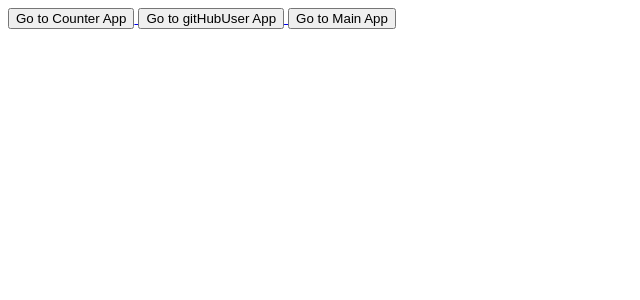
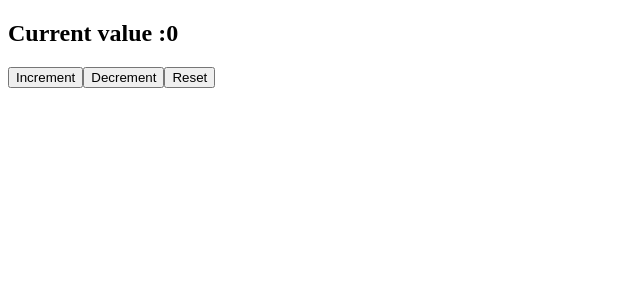
Before and after one commit to MuciFrancesco/react-exercises, a React (Create React App) app: page / in a window 1280 px wide. Shown: the top 300 px of the page, without its empty margins (0-640 px from the left). Built offline with nearby package versions, Linux system fonts and the light colour scheme.

Commit message:
redux-01

```diff
--- a/package.json
+++ b/package.json
@@ -3,13 +3,16 @@
   "version": "0.1.0",
   "private": true,
   "dependencies": {
+    "@reduxjs/toolkit": "^1.8.2",
     "@testing-library/jest-dom": "^5.16.4",
     "@testing-library/react": "^13.2.0",
     "@testing-library/user-event": "^13.5.0",
     "react": "^18.1.0",
     "react-dom": "^18.1.0",
+    "react-redux": "^8.0.2",
     "react-router-dom": "^6.3.0",
     "react-scripts": "5.0.1",
+    "redux": "^4.2.0",
     "swr": "^1.3.0",
     "web-vitals": "^2.1.4"
   },
--- a/src/App.js
+++ b/src/App.js
@@ -1,21 +1,10 @@
 import React from "react";
-import { Link } from "react-router-dom";
+import Counter from "./Counter";
 
 function App() {
   return (
     <div className='App'>
-      <Link to='/counter'>
-        {" "}
-        <button>Go to Counter App</button>
-      </Link>
-      <Link to='user'>
-        {" "}
-        <button>Go to gitHubUser App</button>
-      </Link>
-      <Link to='/'>
-        {" "}
-        <button>Go to Main App</button>
-      </Link>
+      <Counter />
     </div>
   );
 }
--- a/src/Counter.js
+++ b/src/Counter.js
@@ -1,26 +1,27 @@
 import React from "react";
-import { Link } from "react-router-dom";
-import useCounter from "./useCounter";
+import { useSelector, useDispatch } from "react-redux";
+import counterState from "./state/CounterReducer";
 
-function Counter({ initialValue = 0 }) {
-  const { counter, counterIncrement, counterDecrement, counterReset } =
-    useCounter(initialValue);
+function Counter() {
+  const counter = useSelector((state) => state.counter);
+  const dispach = useDispatch();
+
+  const handleCounterIncrement = () => {
+    dispach(counterState.actions.increment(1));
+  };
+  const handleCounterDecrement = () => {
+    dispach(counterState.actions.decrement(1));
+  };
+  const handleCounterReset = () => {
+    dispach(counterState.actions.reset());
+  };
 
   return (
     <div>
-      <h2>Counter:{counter}</h2>
-      <button onClick={counterIncrement}>Increment</button>
-      <button onClick={counterDecrement}>Decrement</button>
-      <button onClick={counterReset}>Reset</button>
-      <Link to='user:username'>
-        <button>Go to gitHubUser App</button>
-      </Link>
-      <Link to='/welcome'>
-        <button>Return to Welcome App</button>
-      </Link>
-      <Link to='/'>
-        <button>Go to Main App</button>{" "}
-      </Link>
+      <h2>Current value :{counter}</h2>
+      <button onClick={handleCounterIncrement}>Increment</button>
+      <button onClick={handleCounterDecrement}>Decrement</button>
+      <button onClick={handleCounterReset}>Reset</button>
     </div>
   );
 }
--- a/src/Root.js
+++ b/src/Root.js
@@ -1,26 +1,20 @@
 import React from "react";
+import { Provider } from "react-redux";
 import { BrowserRouter, Route, Routes } from "react-router-dom";
 import App from "./App";
-import Welcome from "./Welcome";
-import Counter from "./Counter";
-import GitHubUserList from "./GitHubUserList";
 import NotFound from "./NotFound";
-import GitHubUsers from "./GitHubUsers";
+import { store } from "./state/Store";
 
 function Root() {
   return (
+    <Provider store={store}>
       <BrowserRouter>
         <Routes>
           <Route path='*' element={<NotFound />}></Route>
           <Route path='/' element={<App />}></Route>
-        <Route path='/welcome' element={<Welcome name='Andrea' />}></Route>
-        <Route path='/counter' element={<Counter />}></Route>
-        <Route
-          path='user'
-          element={<GitHubUsers username={"MuciFrancesco"} />}
-        ></Route>
         </Routes>
       </BrowserRouter>
+    </Provider>
   );
 }
 
--- /dev/null
+++ b/src/state/CounterReducer.js
@@ -0,0 +1,12 @@
+import { createSlice } from "@reduxjs/toolkit";
+const counterState = createSlice({
+  name: "counter",
+  initialState: 0,
+  reducers: {
+    increment: (state, action) => state + action.payload,
+    decrement: (state, action) => state - action.payload,
+    reset: () => 0,
+  },
+});
+
+export default counterState;
--- /dev/null
+++ b/src/state/Store.js
@@ -0,0 +1,8 @@
+import { combineReducers, createStore } from "redux";
+import CounterReducer from "./CounterReducer";
+
+const rootReducer = combineReducers({
+  counter: CounterReducer.reducer,
+});
+
+export const store = createStore(rootReducer);
```
Also changed, not shown: 1 other file (tests, documents, lock files or other folders). Lines whose indentation alone changed are shown as unchanged.
